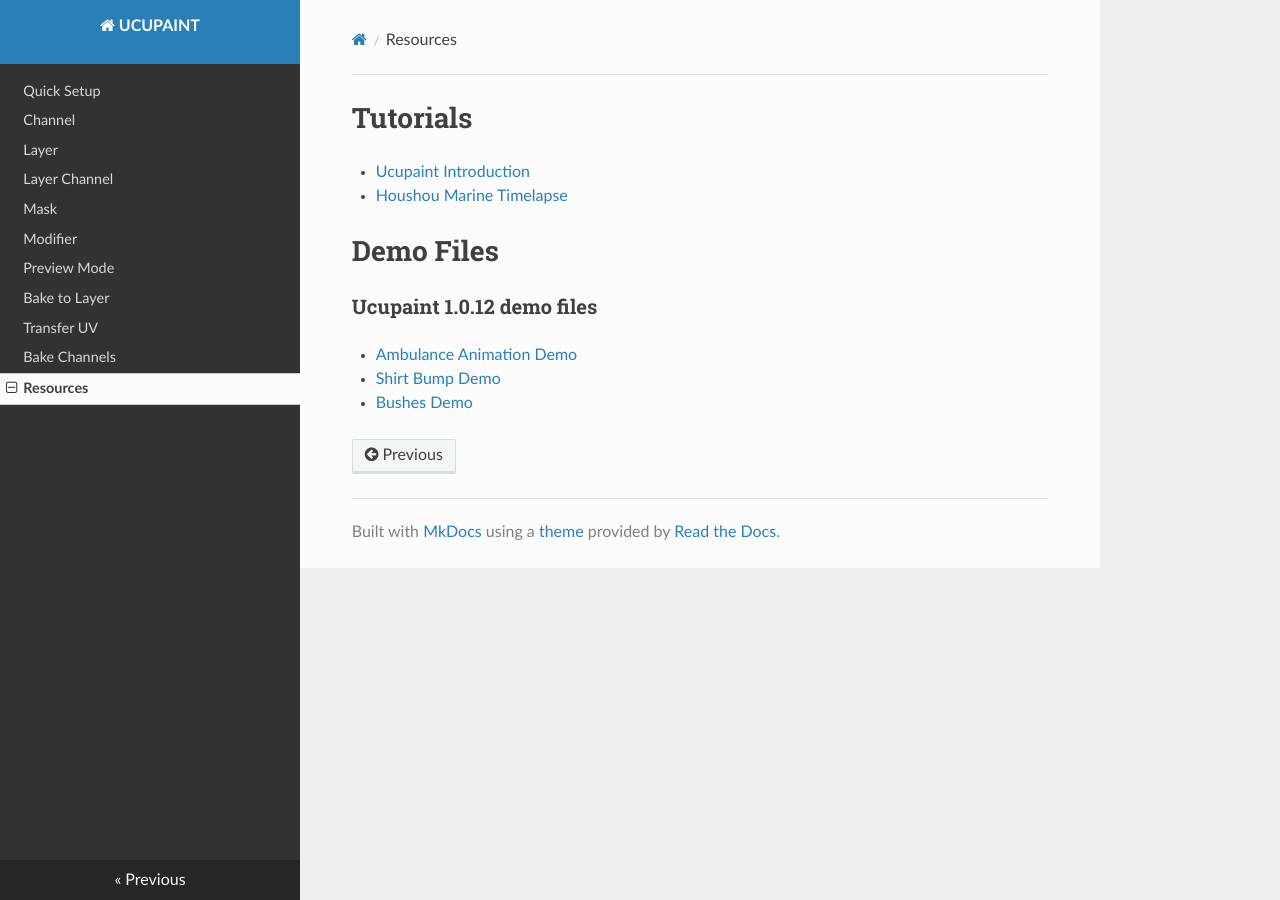
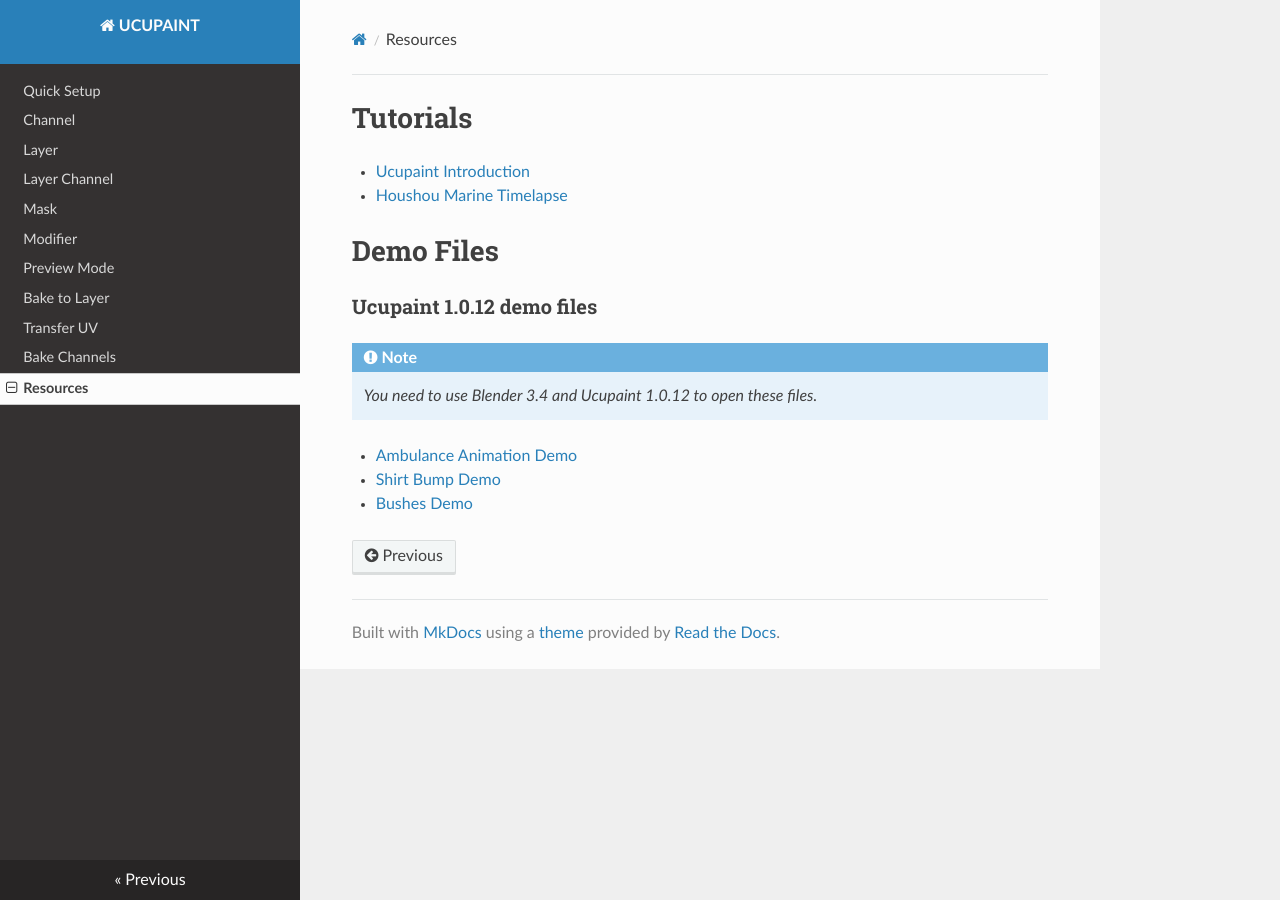
Before and after one commit to ucupumar/ucupaint-wiki, an MkDocs documentation site: the page built from docs/01.10.resources.md, in a window 1280 px wide. Built offline with MkDocs 1.6.1, drawn with Linux system fonts in a browser that asks for light colours; nearby versions of some CDN libraries.

Commit message:
fix : resource

```diff
--- a/docs/01.10.resources.md
+++ b/docs/01.10.resources.md
@@ -5,6 +5,10 @@
 # Demo Files
 
 ### Ucupaint 1.0.12 demo files
+
+!!! note
+    *You need to use Blender 3.4 and Ucupaint 1.0.12 to open these files.*
+
 - [Ambulance Animation Demo](source/demo/ambulance-animation-ucupaint-demo.blend)
 - [Shirt Bump Demo](source/demo/shirt-bump-ucupaint-demo.blend)
 - [Bushes Demo](source/demo/bushes-ucupaint-demo.blend)
```
